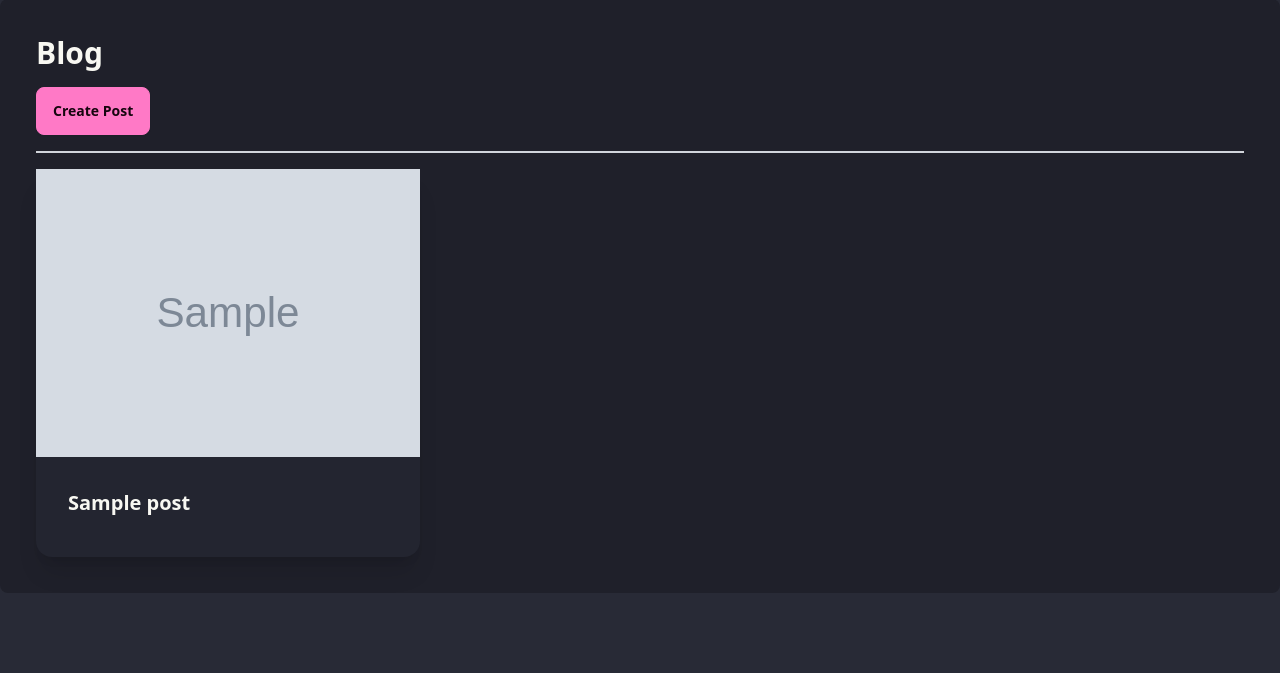
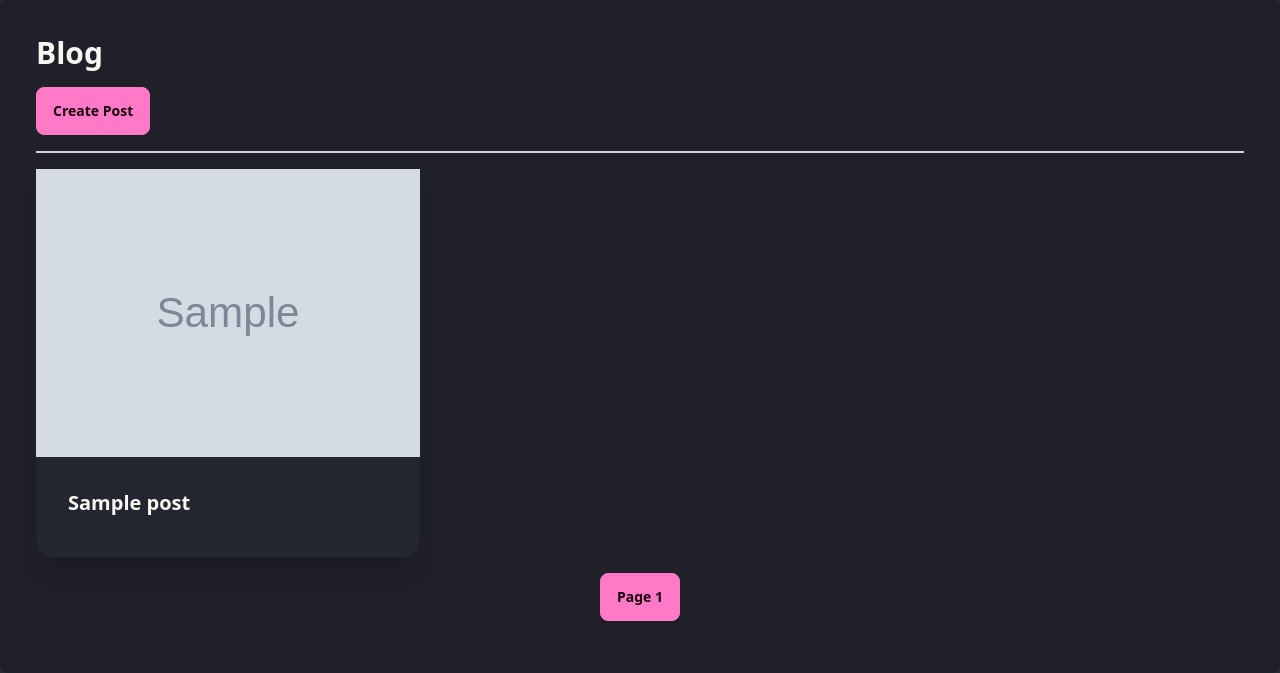
Before and after one commit to Dotpakc/DevBlogX86, a Django app: page /blog/ in a window 1280 px wide. Shown: the part 85-758 px from the top of the page. Run offline with Django 5.2, Linux system fonts and the light colour scheme; tables that the repository leaves empty hold one stand-in row (values such as "Sample post"); grey boxes marked "Sample" are stand-in pictures; some libraries are stand-ins or nearby versions.

Commit message:
add Pagination

```diff
--- a/apps/blog/templates/blog/index.html
+++ b/apps/blog/templates/blog/index.html
@@ -29,6 +29,20 @@
 
         {% endfor %}
     </div>
+    <div class="join align-center justify-center flex my-4">
+      {% if all_posts.has_previous %}
+      <a href="?page=1" class="join-item btn">«</a>
+      <a href="?page={{ all_posts.previous_page_number }}" class="join-item btn">Page {{ all_posts.previous_page_number }}</a>
+      {% endif %}
+
+      <button class="join-item btn btn-primary">Page {{ all_posts.number }}</button>
+
+      {% if all_posts.has_next %}
+      <a href="?page={{ all_posts.next_page_number }}" class="join-item btn">Page {{ all_posts.next_page_number }}</a>
+      <a href="?page={{ all_posts.paginator.num_pages }}" class="join-item btn">»</a>
+
+      {% endif %}
+    </div>
   </div>
 
 
--- a/apps/blog/views.py
+++ b/apps/blog/views.py
@@ -1,31 +1,38 @@
 from django.shortcuts import render, get_object_or_404, redirect
+from django.contrib.auth.decorators import login_required
+#pagination
+from django.core.paginator import Paginator
 
 from .models import Post
 from .forms import PostForm
+
 # Create your views here.
+
 def index(request):
-
+    # print(request.GET.get('page', 1))
     all_posts = Post.objects.all()
+    paginator = Paginator(all_posts, 3)
+    page = request.GET.get('page')
+    all_posts_page = paginator.get_page(page)
 
     context = {
-        'all_posts': all_posts,
+        'all_posts': all_posts_page,
         'created_form': PostForm()
     }
-
     return render(request, 'blog/index.html', context)
 
+
+@login_required
 def detail(request, post_id):
-
     post = get_object_or_404(Post, pk=post_id)
 
     context = {
         'post': post
     }
-
     return render(request, 'blog/detail.html', context)
 
+@login_required
 def create_view(request):
-
     if request.method == 'POST':
         form = PostForm(request.POST, request.FILES)
         if form.is_valid():
```
